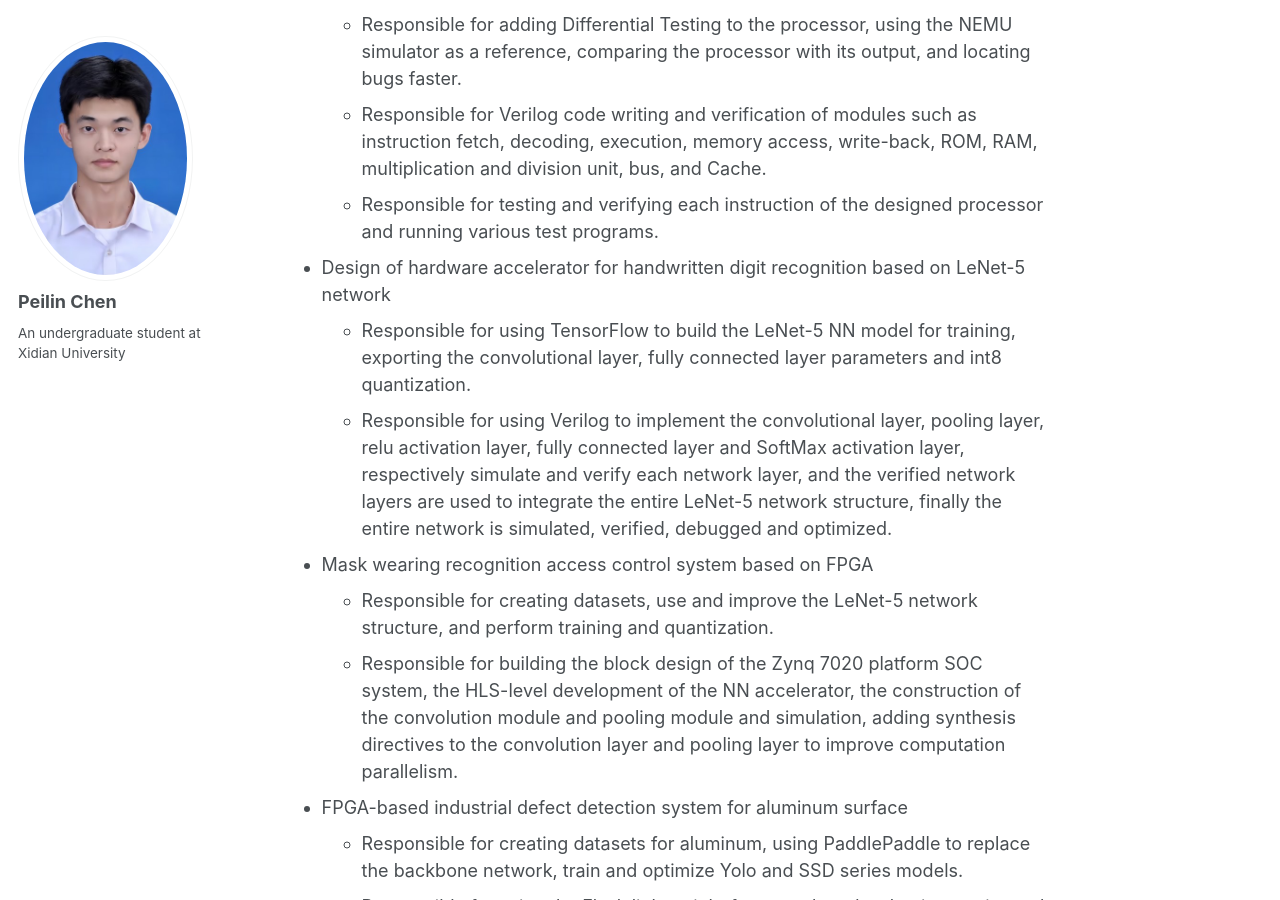
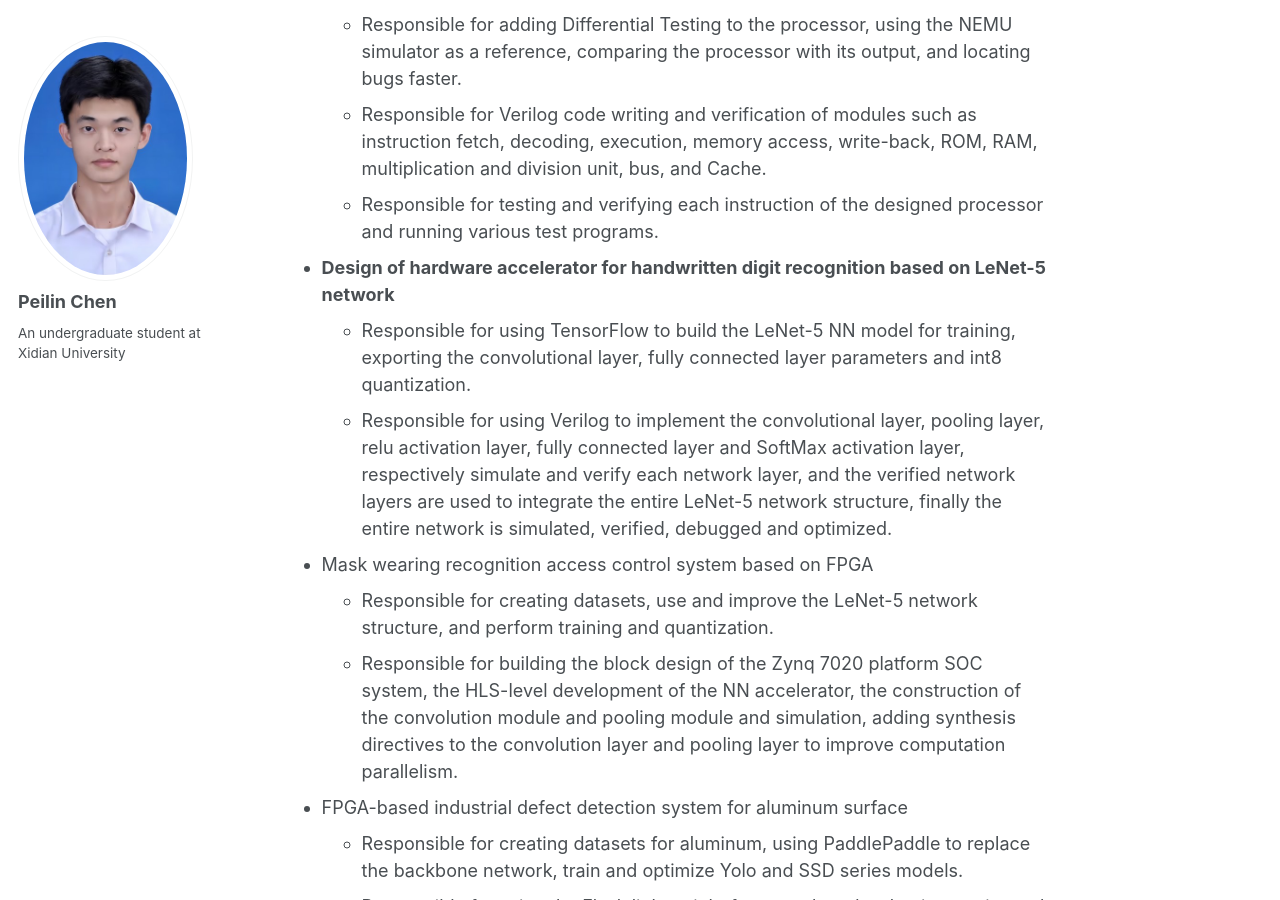
Before and after one commit to peilin-chen/peilin-chen.github.io, a Jekyll site: the page built from _pages/about.md, in a window 1280 px wide and 900 px high, scrolled down 1189 px. Built offline with Jekyll 4.4.1, drawn with Linux system fonts in a browser that asks for light colours.

```diff
--- a/_pages/about.md
+++ b/_pages/about.md
@@ -30,7 +30,7 @@ Digital Integrated Circuits, AI Chip/Accelerator Based on Computing-In-Memory, R
   - Responsible for adding Differential Testing to the processor, using the NEMU simulator as a reference, comparing the processor with its output, and locating bugs faster.
   - Responsible for Verilog code writing and verification of modules such as instruction fetch, decoding, execution, memory access, write-back, ROM, RAM, multiplication and division unit, bus, and Cache.
   - Responsible for testing and verifying each instruction of the designed processor and running various test programs.
-* Design of hardware accelerator for handwritten digit recognition based on LeNet-5 network
+* **Design of hardware accelerator for handwritten digit recognition based on LeNet-5 network**
   - Responsible for using TensorFlow to build the LeNet-5 NN model for training, exporting the convolutional layer, fully connected layer parameters and int8 quantization.
   - Responsible for using Verilog to implement the convolutional layer, pooling layer, relu activation layer, fully connected layer and SoftMax activation layer, respectively simulate and verify each network layer, and the verified network layers are used to integrate the entire LeNet-5 network structure, finally the entire network is simulated, verified, debugged and optimized.
 * Mask wearing recognition access control system based on FPGA
```
